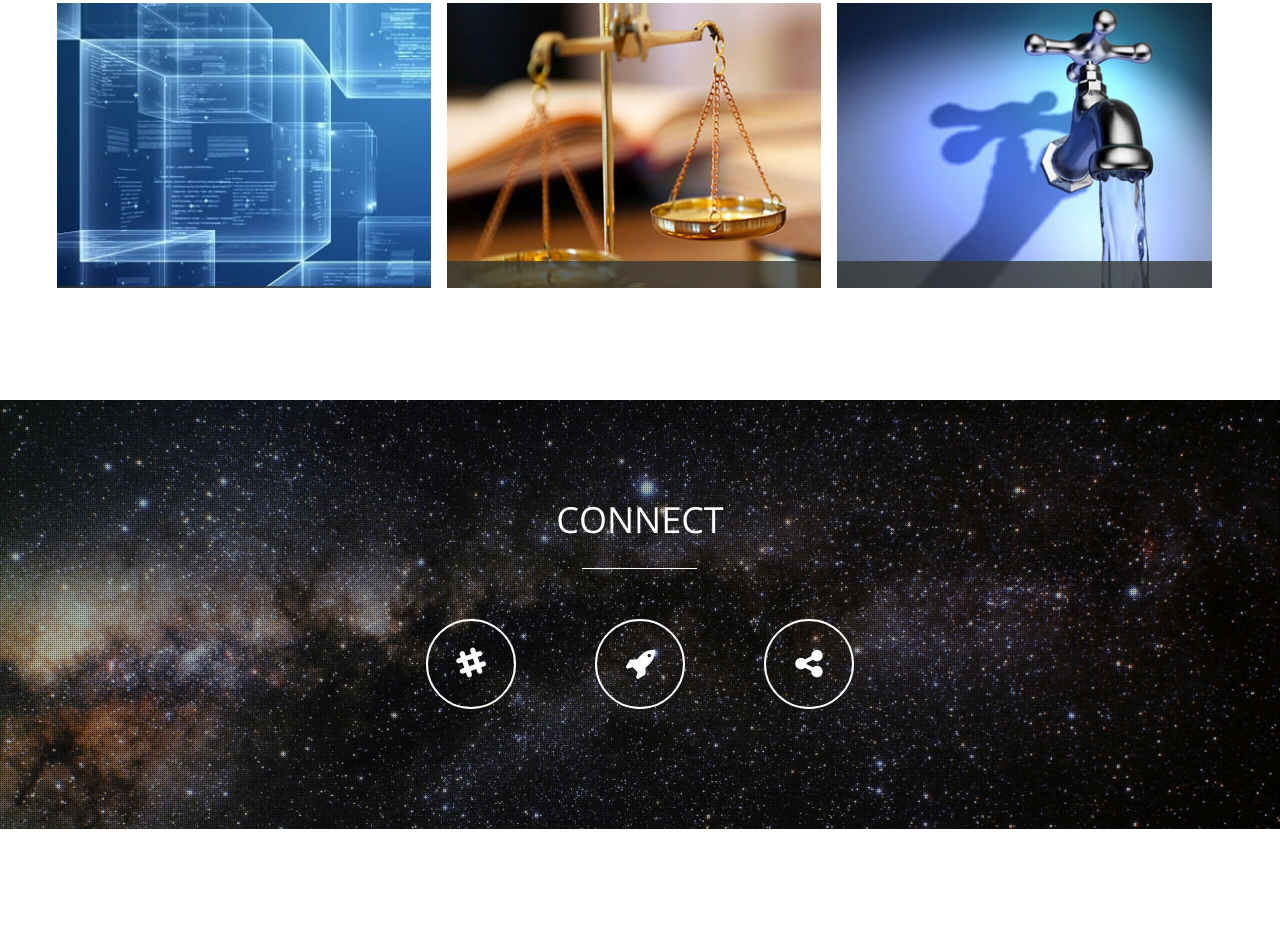
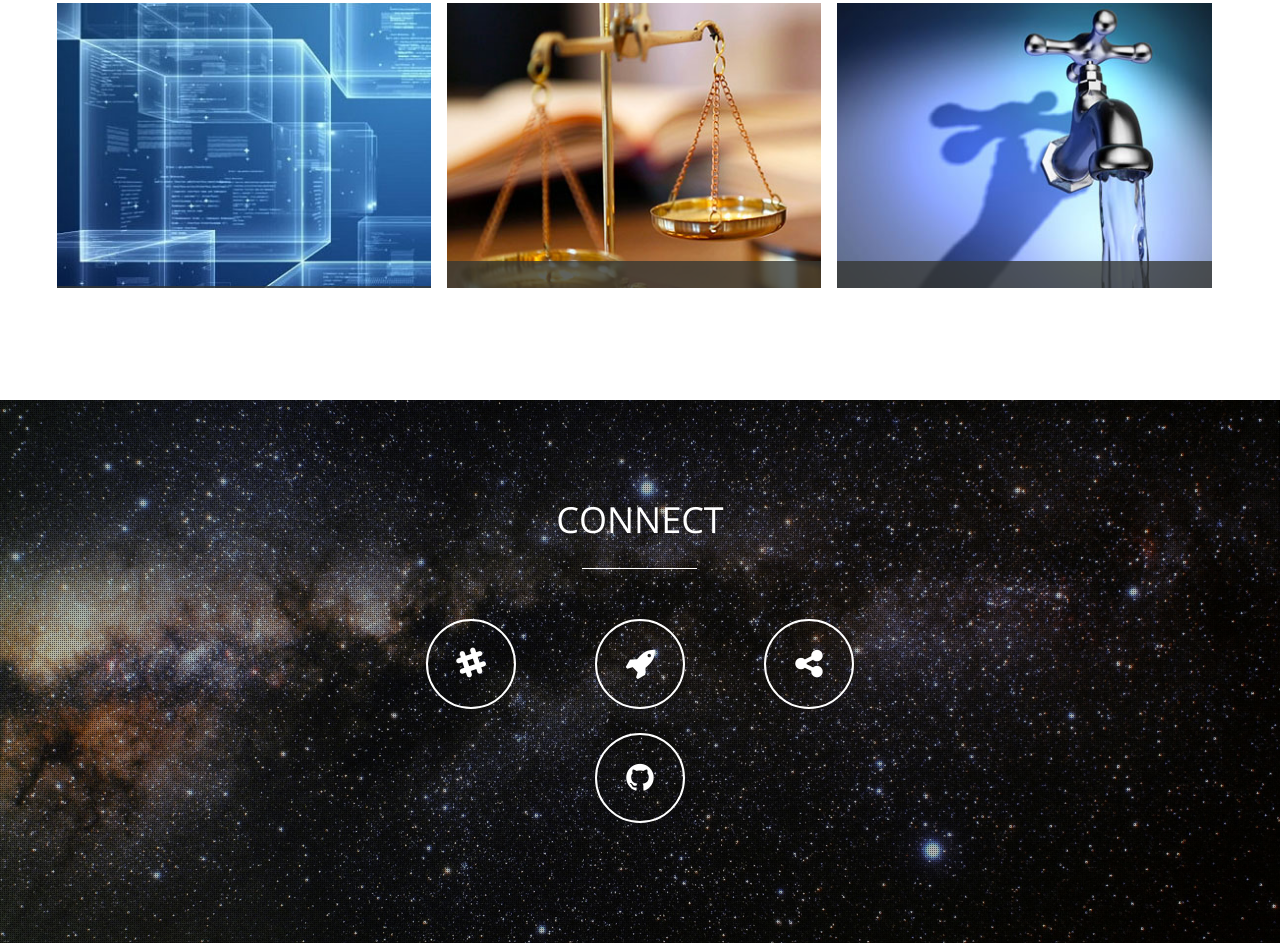
Before and after one commit to InterZoneDev1337/projectinterzone.github.io, a plain HTML site: page index.html in a window 1280 px wide. Shown: the part 1895-2838 px from the top of the page. Before the commit the page ends 2724 px from the top, so only its background shows below. Drawn offline with nearby package versions, Linux system fonts and the light colour scheme; some packages are replaced by stand-ins of ours.

Commit message:
New Connect Links

```diff
--- a/index.html
+++ b/index.html
@@ -342,6 +342,9 @@
 				</li>
                                 <li class="wow animated zoomIn" data-wow-delay="0.3s">
                                     <a href="https://social.interzone.space"><i class="fa fa-share-alt fa-2x"></i></a>
+                                </li><br><br>
+    				<li class="wow animated zoomIn" data-wow-delay="0.3s">
+                                    <a href="https://github.com/orgs/TeamInterzone/teams/code"><i class="fa fa-github fa-2x"></i></a>
                                 </li>
                             </ul>
                         </div>
```
